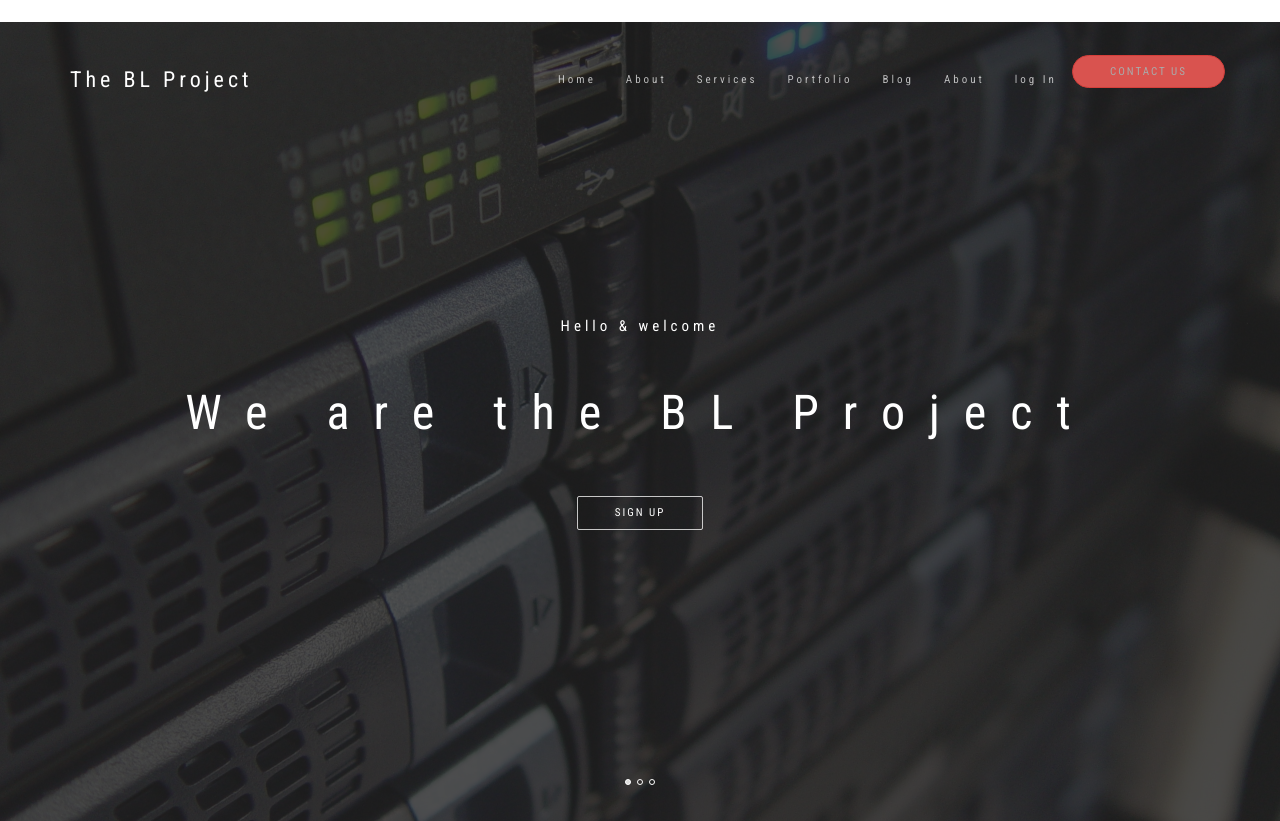
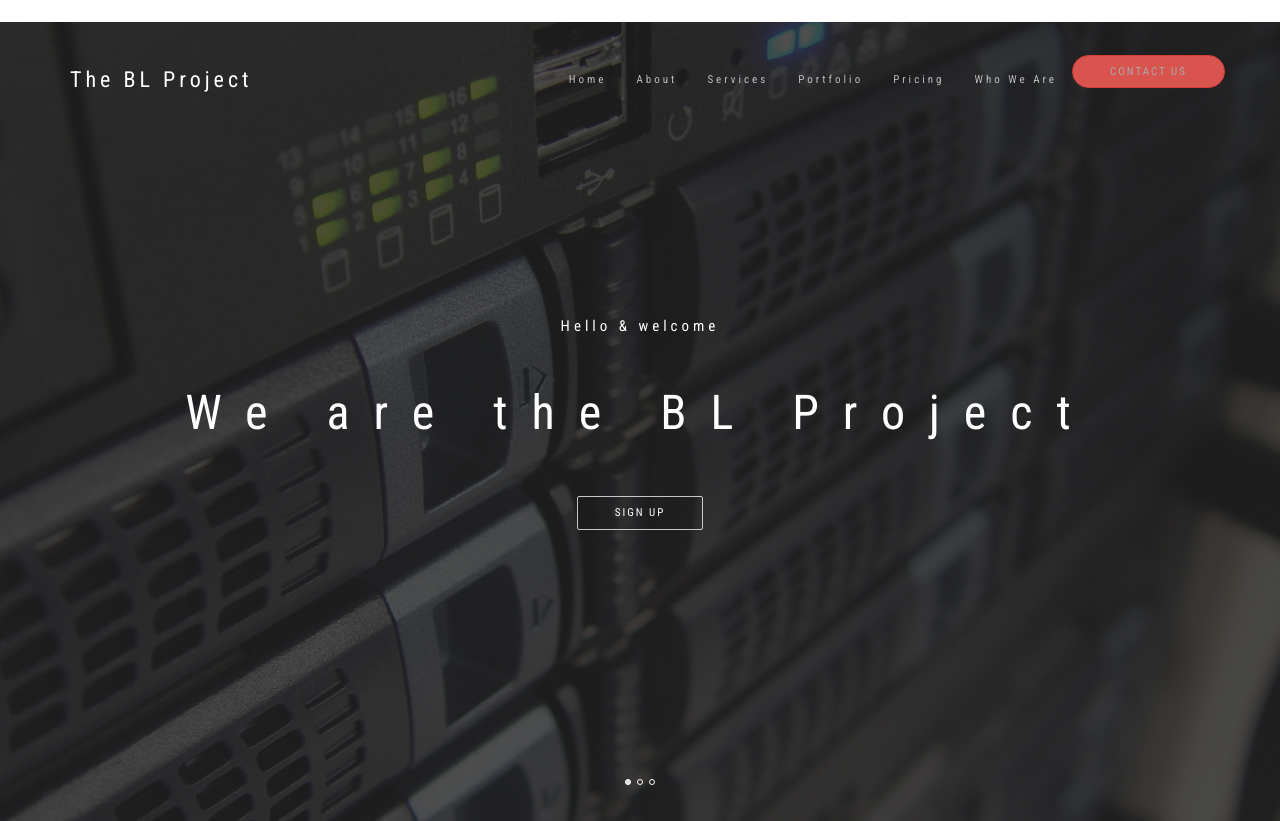
Before and after one commit to lmainja/personal_app, a Django app: page / in a window 1280 px wide. Shown: the top 821 px of the page. Run offline with Django 3.2, Linux system fonts and the light colour scheme; some libraries are stand-ins or nearby versions; some web fonts are replaced.

Commit message:
add pricing to menu

```diff
--- a/creek/posts/templates/posts/base.html
+++ b/creek/posts/templates/posts/base.html
@@ -104,20 +104,14 @@
                   </li>
                 </ul>
               <li class="dropdown"><a href="{% url 'posts:coming' %}">Portfolio</a>
-              <li class="dropdown"><a href="{% url 'posts:home' %}">Blog</a>
-              <li class="dropdown"><a href="{% url 'posts:about' %}">About</a>
+              <li class="dropdown"><a href="{% url 'posts:home' %}">Pricing</a>
+              <li class="dropdown"><a href="{% url 'posts:about' %}">Who We Are</a>
                 <ul class="dropdown-menu">
                   <li><a href="#">Team</a></li>
                   <li><a href="#">Careers</a></li>
                 </ul>
               </li>
-                {% if user.is_authenticated %}
-              <li class="dropdown"><a href="{% url 'logout' %}">Log Out</a>
-              <li class="dropdown"><a href="{% url 'profile' %}">Profile</a>
-                {% else %}
-              <li class="dropdown"><a href="{% url 'login' %}">log In</a>
-              <li class="dropdown"><button class="btn btn-danger btn-circle"><a href="{% url 'register' %}">Contact Us</a></button>
-                {% endif %}
+              <li class="dropdown"><button class="btn btn-danger btn-circle"><a href="#">Contact Us</a></button>
               <li class="collapse navbar-collapse" id="navbarCollapse">
       </div>
     </ul>
```
